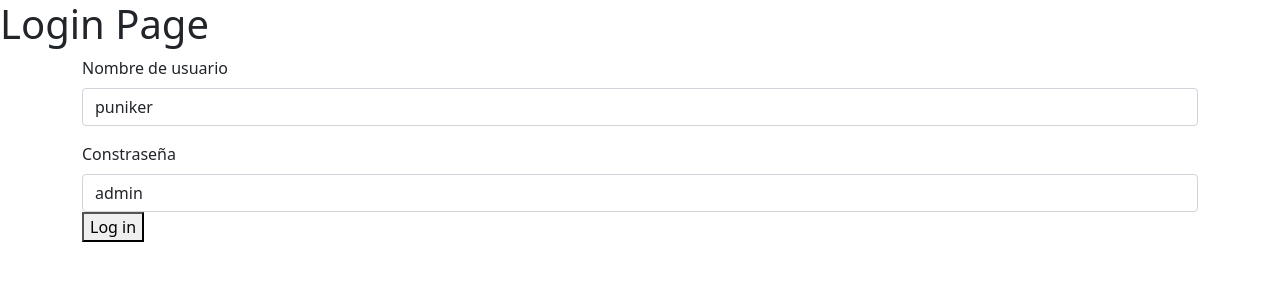
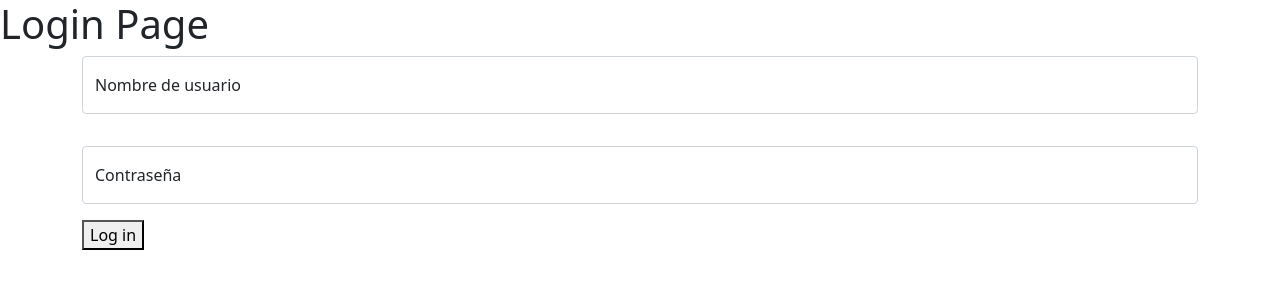
Before and after one commit to puniker/CV-maker, a React (Vite) app: page /crea-tu-cv in a window 1280 px wide. Shown: the top 300 px of the page. Built offline with nearby package versions, Linux system fonts and the light colour scheme.

Commit message:
input desplegable en login

```diff
--- a/src/pages/Login.jsx
+++ b/src/pages/Login.jsx
@@ -2,7 +2,7 @@ import { useState } from "react"
 import axios from "axios"
 import FormElements from '../components/FormElements'
 import { useForm } from "react-hook-form"
-import {Form, Col, Row, Button, Container, Alert} from 'react-bootstrap';
+import {FloatingLabel, Form, Col, Row, Button, Container, Alert} from 'react-bootstrap';
 
 export default ( {setIsLogged} ) => {
 
@@ -58,26 +58,26 @@ export default ( {setIsLogged} ) => {
               <form onSubmit={handleSubmit(submit)} >
                 <Row className='mb-3'>
                   <Form.Group as={Col}>
-                      <FormElements.Input
-                          type='text'
-                          register={register}
-                          label="Nombre de usuario"
-                          name='username'
-                          defaultValue={ username }
-                          required
-                        />
+
+                    <FloatingLabel controlId="floatingInput" label="Nombre de usuario" className="mb-3" >
+                      <Form.Control
+                        type="text"
+                        placeholder="Nombre de usuario"
+                        {...register('username')}
+                      />
+                    </FloatingLabel>
+
                   </Form.Group>
                 </Row>
                 <Row>
                   <Form.Group as={Col}>
-                      <FormElements.Input
-                          type='text'
-                          register={register}
-                          label="Constraseña"
-                          name='password'
-                          defaultValue={ password }
-                          required
-                        />
+                        <FloatingLabel controlId="floatingInput" label="Contraseña" className="mb-3" >
+                          <Form.Control
+                            type="text"
+                            placeholder="Contraseña"
+                            {...register('password')}
+                          />
+                        </FloatingLabel>
                   </Form.Group>
                 </Row>
                 <button >Log in</button>
```
